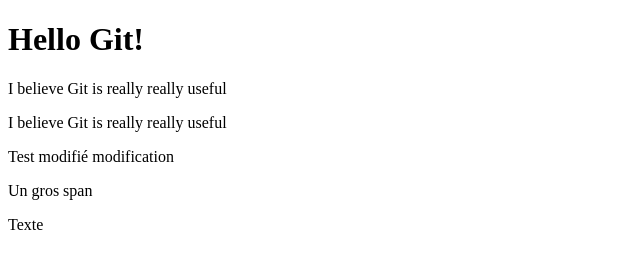
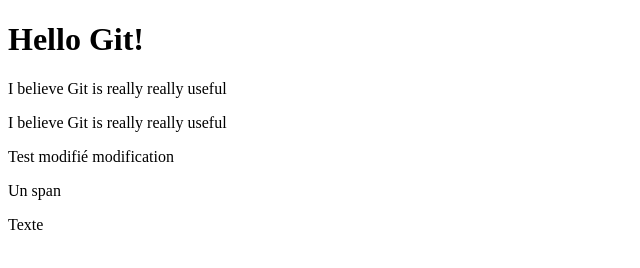
Before and after one commit to mangbaujessica/web09-first-repo, a plain HTML site: page index.html in a window 1280 px wide. Shown: the full height of the page, 0-640 px from the left. Drawn offline with Linux system fonts and the light colour scheme.

Commit message:
Fixed span

```diff
--- a/index.html
+++ b/index.html
@@ -11,7 +11,7 @@
     <p>I believe Git is really really useful</p>
        <p>I believe Git is really really useful</p>
        <p>Test modifié modification</p>
-       <span>Un gros span</span>
+       <span>Un span</span>
     <p>Texte</p>
 </body>
 </html>
```
